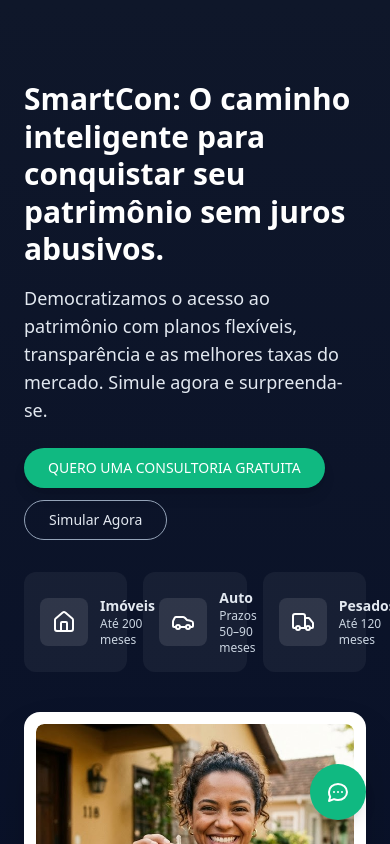
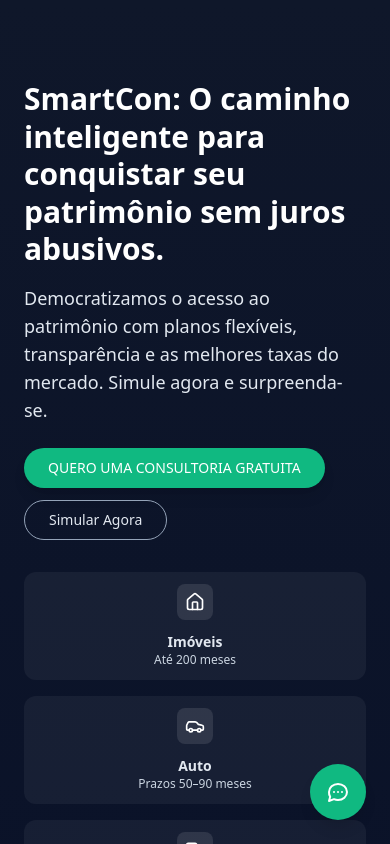
Before and after one commit to MauricioMilano/mat-website, a React (Vite) app: page / in a window 390 px wide. Shown: the top 844 px of the page. Built offline with nearby package versions, Linux system fonts and the light colour scheme.

Commit message:
[dyad] Deixar os cards do Hero responsivos para mobile - wrote 1 file(s)

```diff
--- a/src/components/Hero.tsx
+++ b/src/components/Hero.tsx
@@ -42,32 +42,32 @@ const Hero: React.FC = () => {
             </a>
           </div>
 
-          <div className="mt-8 grid grid-cols-3 gap-4">
-            <div className="bg-white/5 rounded-xl p-4 flex items-center gap-3">
-              <div className="p-3 bg-white/10 rounded-lg">
-                <Home className="w-6 h-6 text-white" />
+          <div className="mt-8 grid grid-cols-1 sm:grid-cols-3 gap-4">
+            <div className="bg-white/5 rounded-xl p-3 sm:p-4 flex flex-col sm:flex-row items-center gap-3">
+              <div className="p-2 sm:p-3 bg-white/10 rounded-lg flex-shrink-0">
+                <Home className="w-5 h-5 sm:w-6 sm:h-6 text-white" />
               </div>
-              <div>
+              <div className="text-center sm:text-left">
                 <div className="text-sm text-slate-200 font-semibold">Imóveis</div>
                 <div className="text-xs text-slate-300">Até 200 meses</div>
               </div>
             </div>
 
-            <div className="bg-white/5 rounded-xl p-4 flex items-center gap-3">
-              <div className="p-3 bg-white/10 rounded-lg">
-                <Car className="w-6 h-6 text-white" />
+            <div className="bg-white/5 rounded-xl p-3 sm:p-4 flex flex-col sm:flex-row items-center gap-3">
+              <div className="p-2 sm:p-3 bg-white/10 rounded-lg flex-shrink-0">
+                <Car className="w-5 h-5 sm:w-6 sm:h-6 text-white" />
               </div>
-              <div>
+              <div className="text-center sm:text-left">
                 <div className="text-sm text-slate-200 font-semibold">Auto</div>
                 <div className="text-xs text-slate-300">Prazos 50–90 meses</div>
               </div>
             </div>
 
-            <div className="bg-white/5 rounded-xl p-4 flex items-center gap-3">
-              <div className="p-3 bg-white/10 rounded-lg">
-                <Truck className="w-6 h-6 text-white" />
+            <div className="bg-white/5 rounded-xl p-3 sm:p-4 flex flex-col sm:flex-row items-center gap-3">
+              <div className="p-2 sm:p-3 bg-white/10 rounded-lg flex-shrink-0">
+                <Truck className="w-5 h-5 sm:w-6 sm:h-6 text-white" />
               </div>
-              <div>
+              <div className="text-center sm:text-left">
                 <div className="text-sm text-slate-200 font-semibold">Pesados</div>
                 <div className="text-xs text-slate-300">Até 120 meses</div>
               </div>
```
